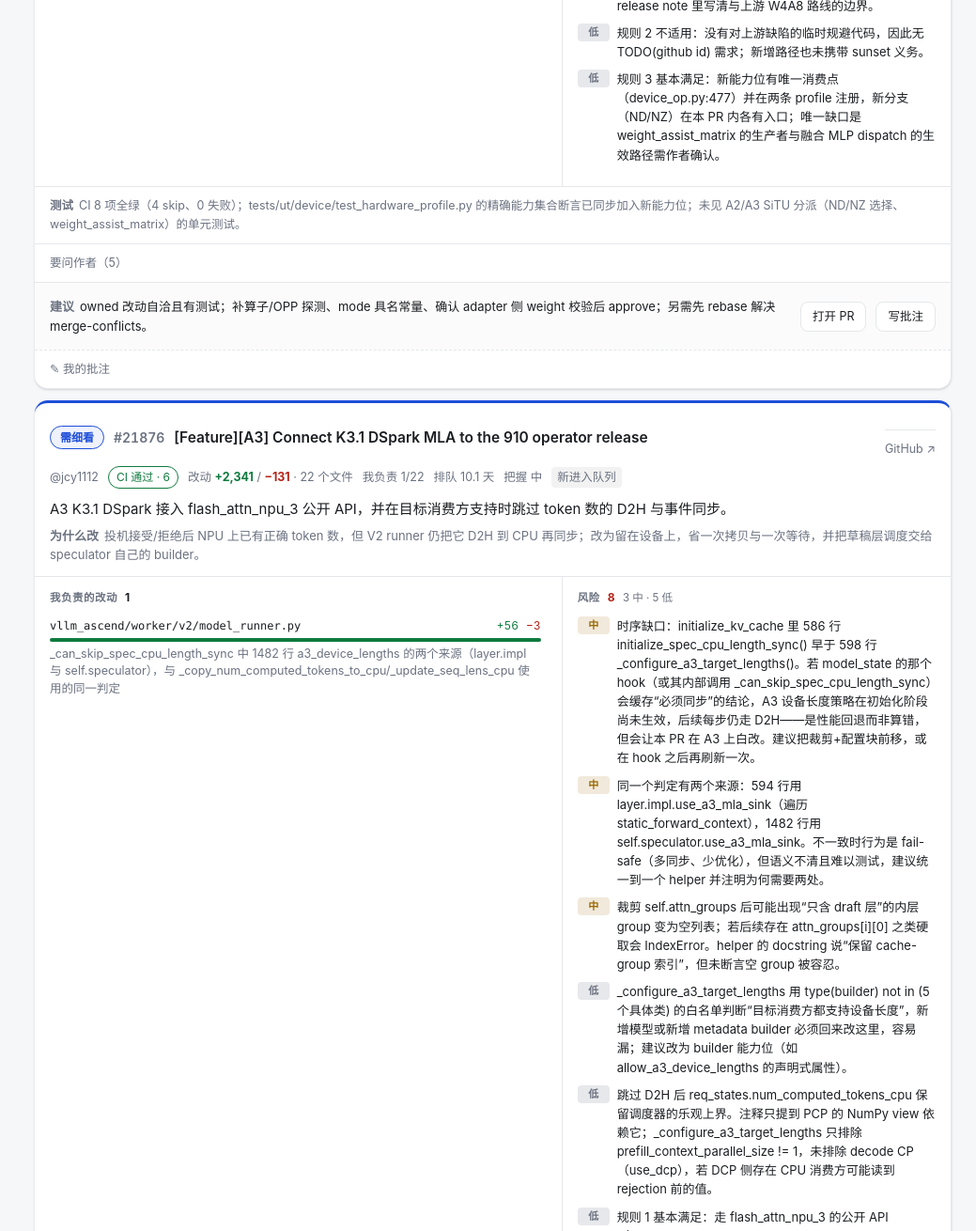
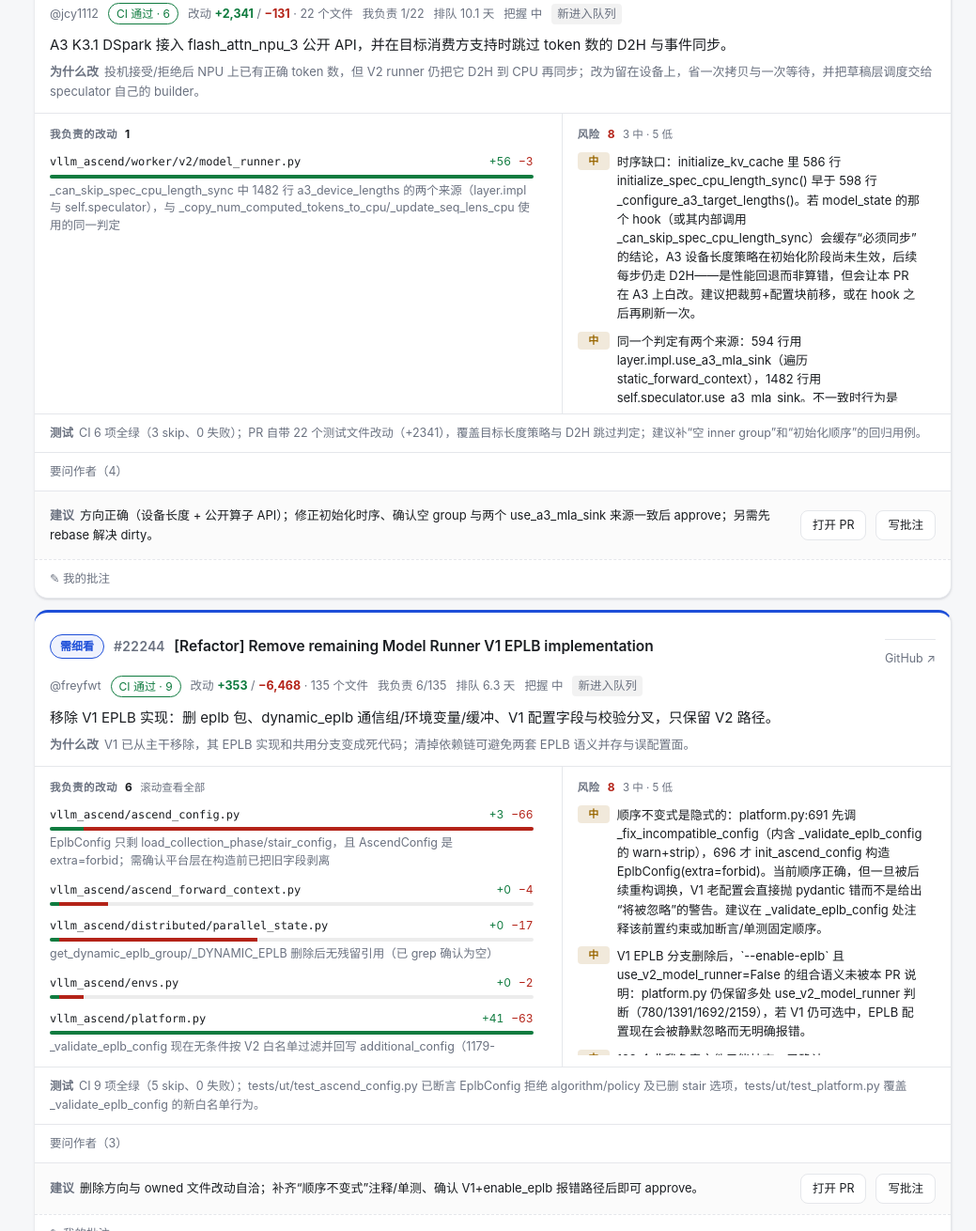
Before and after one commit to zzzzwwjj/vllm-ascend-review, a plain HTML site: page index.html in a window 1280 px wide. Shown: the part 1060-2370 px from the top of the page at 94% size, without its empty margins (241-1280 px from the left). Drawn offline with Linux system fonts and the light colour scheme.

Commit message:
chore: review board update (2 files)

```diff
--- a/app.css
+++ b/app.css
@@ -148,20 +148,20 @@ a.ed{transition:background .12s ease}
 .rc-meta a:hover{color:var(--blue)}
 .rc-meta .add,.rc-meta .add b{color:var(--ok)}
 .rc-meta .del,.rc-meta .del b{color:var(--bad)}
-.rc-summary{margin:0;padding:0 16px 6px;font-size:15px;line-height:1.6}
-.rc-intent{margin:0;padding:0 16px 12px;color:var(--muted);font-size:13px}
+.rc-summary{margin:0;padding:0 16px 6px;font-size:15px;line-height:1.6;display:-webkit-box;-webkit-line-clamp:3;-webkit-box-orient:vertical;overflow:hidden}
+.rc-intent{margin:0;padding:0 16px 12px;color:var(--muted);font-size:13px;display:-webkit-box;-webkit-line-clamp:2;-webkit-box-orient:vertical;overflow:hidden}
 .rc-intent b{color:var(--muted);font-weight:600;margin-right:6px}
-.rc-grid{display:grid;grid-template-columns:1.15fr .85fr;border-top:1px solid var(--line)}
-.rc-panel{padding:12px 16px 14px;min-width:0}
+.rc-grid{display:grid;grid-template-columns:1.15fr .85fr;border-top:1px solid var(--line);height:320px}
+.rc-panel{padding:12px 16px 12px;min-width:0;display:flex;flex-direction:column;min-height:0;overflow:hidden}
 .rc-panel+.rc-panel{border-left:1px solid var(--line)}
 .rc-panel h4{margin:0 0 10px;font-size:11.5px;letter-spacing:.5px;color:var(--muted);text-transform:uppercase;display:flex;gap:8px;align-items:baseline}
 .rc-panel h4 b{color:var(--ink);font-size:12px}
 .rc-panel h4 b.bad{color:var(--bad)}
 .rc-panel h4 .hint{font-weight:400;text-transform:none;letter-spacing:0;font-size:11.5px;color:var(--muted)}
-.filelist{max-height:320px;overflow-y:auto;padding-right:6px;overscroll-behavior:contain}
-.filelist::-webkit-scrollbar{width:8px}
-.filelist::-webkit-scrollbar-thumb{background:rgba(127,127,127,.28);border-radius:4px}
-.filelist::-webkit-scrollbar-track{background:transparent}
+.scrollarea{flex:1 1 auto;min-height:0;overflow-y:auto;overflow-x:hidden;overscroll-behavior-y:auto;scrollbar-gutter:stable;padding-right:6px}
+.scrollarea::-webkit-scrollbar{width:8px}
+.scrollarea::-webkit-scrollbar-thumb{background:rgba(127,127,127,.28);border-radius:4px}
+.scrollarea::-webkit-scrollbar-track{background:transparent}
 .file{margin-bottom:11px}
 .frow{display:flex;gap:8px;align-items:baseline}
 .fpath{flex:1;min-width:0;overflow:hidden;text-overflow:ellipsis;white-space:nowrap;font-family:ui-monospace,SFMono-Regular,Menlo,monospace;font-size:12px;color:var(--ink);text-decoration:none}
@@ -208,7 +208,12 @@ a.ed{transition:background .12s ease}
 .cmpt-body{border-top:1px solid var(--line)}
 .cmpt-body .rc-meta{padding-top:10px}
 @media(max-width:760px){
-  .rc-grid{grid-template-columns:1fr}
+  .rc-grid{grid-template-columns:1fr;height:auto}
+  .rc-panel+.rc-panel{border-top:1px solid var(--line)}
+  .scrollarea{max-height:260px}
   .rc-panel+.rc-panel{border-left:0;border-top:1px solid var(--line)}
   .cmpt .cmeta{display:none}
 }
+.rc-tests{display:-webkit-box;-webkit-line-clamp:2;-webkit-box-orient:vertical;overflow:hidden}
+.rc-foot .rec{display:-webkit-box;-webkit-line-clamp:2;-webkit-box-orient:vertical;overflow:hidden}
+@media(max-width:760px){.rc-grid{height:auto}}
--- a/app.js
+++ b/app.js
@@ -97,8 +97,7 @@
       return '<section class="rc-panel"><h4>改动位置 <b>0</b></h4>' +
         '<p class="muted small">本次为显式请求：改动没有落在你的 CODEOWNERS 路径。共 ' + p.changed_files +
         ' 个文件 <b class="add">+' + fmtNum(p.additions) + '</b> / <b class="del">−' + fmtNum(p.deletions) + '</b>。</p>' +
-        (areas ? '<div class="areas">' + areas + '</div>' : '<p class="muted small">建议直接看 PR 描述与 CI。</p>') +
-        '</section>';
+        '<div class="scrollarea">' + (areas ? '<div class="areas">' + areas + '</div>' : '<p class="muted small">建议直接看 PR 描述与 CI。</p>') + '</div></section>';
     }
     const maxAdd = Math.max(1, ...owned.map((f) => f.additions));
     const rows = owned.map((f) => {
@@ -111,7 +110,7 @@
     }).join('');
     return '<section class="rc-panel"><h4>我负责的改动 <b>' + owned.length + '</b>' +
       (owned.length > 5 ? '<span class="hint">滚动查看全部</span>' : '') + '</h4>' +
-      '<div class="filelist">' + rows + '</div></section>';
+      '<div class="scrollarea filelist">' + rows + '</div></section>';
   }
 
   function risksPanel(p) {
@@ -123,8 +122,7 @@
     for (const r of risks) counts[r.level] = (counts[r.level] || 0) + 1;
     const summary = [counts.high ? counts.high + ' 高' : '', counts.medium ? counts.medium + ' 中' : '', counts.low ? counts.low + ' 低' : ''].filter(Boolean).join(' · ');
     return '<section class="rc-panel"><h4>风险 <b class="bad">' + risks.length + '</b><span class="hint">' + summary + '</span></h4>' +
-      list.map((r) => '<div class="risk ' + esc(r.level || 'medium') + '"><span class="lv">' + lvlLabel(r.level) + '</span><p>' + esc(r.text) + '</p></div>').join('') +
-      '</section>';
+      '<div class="scrollarea risklist">' + list.map((r) => '<div class="risk ' + esc(r.level || 'medium') + '"><span class="lv">' + lvlLabel(r.level) + '</span><p>' + esc(r.text) + '</p></div>').join('') + '</div></section>';
   }
 
   function cardFoot(p) {
@@ -143,7 +141,7 @@
     const v = verdictMeta[r?.verdict] || verdictMeta.pending;
     return '<article class="card rc ' + v.cls + '" id="pr-' + p.number + '">' +
       topRow(p, v) + metaRow(p) +
-      (r ? '<p class="rc-summary">' + esc(r.summary) + '</p>' + (r.intent ? '<p class="rc-intent"><b>为什么改</b>' + esc(r.intent) + '</p>' : '')
+      (r ? '<p class="rc-summary" title="' + esc(r.summary) + '">' + esc(r.summary) + '</p>' + (r.intent ? '<p class="rc-intent" title="' + esc(r.intent) + '"><b>为什么改</b>' + esc(r.intent) + '</p>' : '')
         : '<p class="rc-summary muted">该 PR 的精读未生成。</p>') +
       '<div class="rc-grid">' + ownedPanel(p) + risksPanel(p) + '</div>' +
       cardFoot(p) + fbBlock(p) + '</article>';
```
